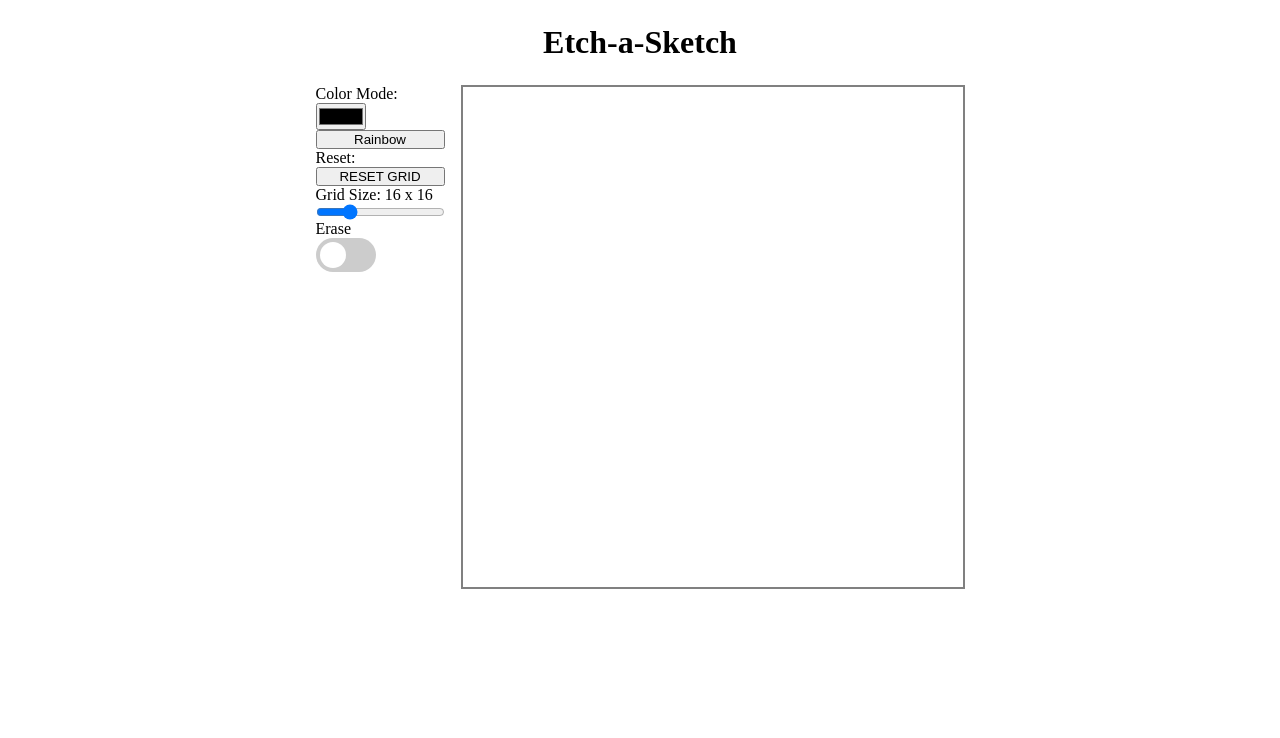
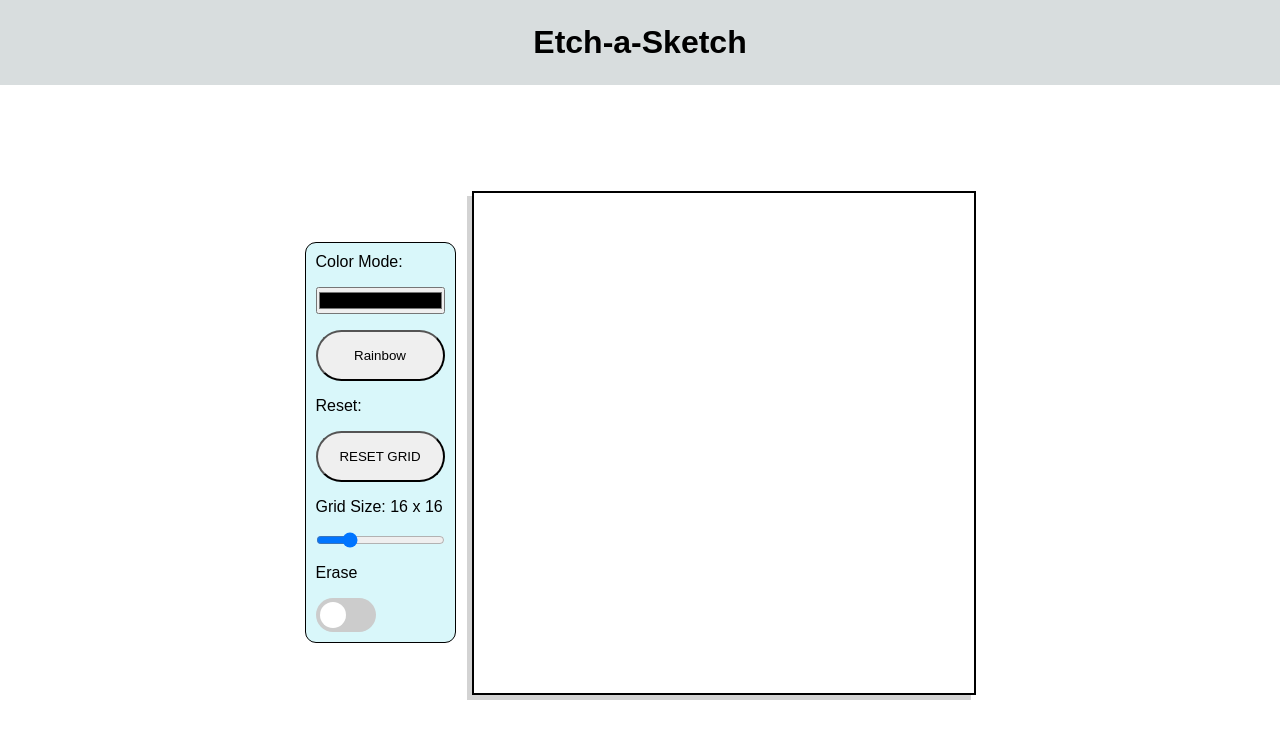
Before and after one commit to trekitch/ETCH-A-SKETCH, a plain HTML site: page index.html in a window 1280 px wide. Drawn offline with Linux system fonts and the light colour scheme.

Commit message:
added styling for page

```diff
--- a/css/styles.css
+++ b/css/styles.css
@@ -1,31 +1,52 @@
 *{
     padding: 0%;
     margin: 0%;
+    /* border: 1px solid red; */
+    font-family: 'Mochiy Pop P One', sans-serif;
 }
 
-h1{
+h1, .footer{
     text-align: center;
     padding: 24px 32px;
+    background-color: #D8DDDE;
 }
 
 .container{
     display: grid;
     height: 500px;
     width: 500px;
-    border: 2px solid grey;
+    color: white;
+    border: 2px solid black;
+    box-shadow: -5px 5px lightgrey;
+}
+
+body{
+  display: flex;
+  flex-direction: column;
+  min-height: 100vh;
 }
 
 .main{
     display: flex;
     justify-content: center;
+    align-items: center;
     gap: 16px;
+    flex: 1;
 }
 
 .controls{
     display: flex;
     flex-direction: column;
+    justify-content: center;
+    gap: 16px;
+    background: #D9F7FA;
+    border: 1px solid black;
+    border-radius: 11px;
+    padding: 10px;
+
 }
 
+/* Toggle buttons */
 .switch {
     position: relative;
     display: inline-block;
@@ -64,11 +85,11 @@ h1{
   }
 
   input:checked + .slider {
-    background-color: #2196F3;
+    background-color: #2f75ff;
   }
 
   input:focus + .slider {
-    box-shadow: 0 0 1px #2196F3;
+    box-shadow: 0 0 1px #2f75ff;
   }
 
   input:checked + .slider:before {
@@ -79,9 +100,18 @@ h1{
 
   /* Rounded sliders */
   .slider.round {
-    border-radius: 34px;
+    border-radius: 30px;
   }
 
   .slider.round:before {
     border-radius: 50%;
   }
+
+  button {
+    padding: 16px;
+    border-radius: 30px;
+  }
+
+  input[type="color"] {
+    width: 100%;
+  }
```
